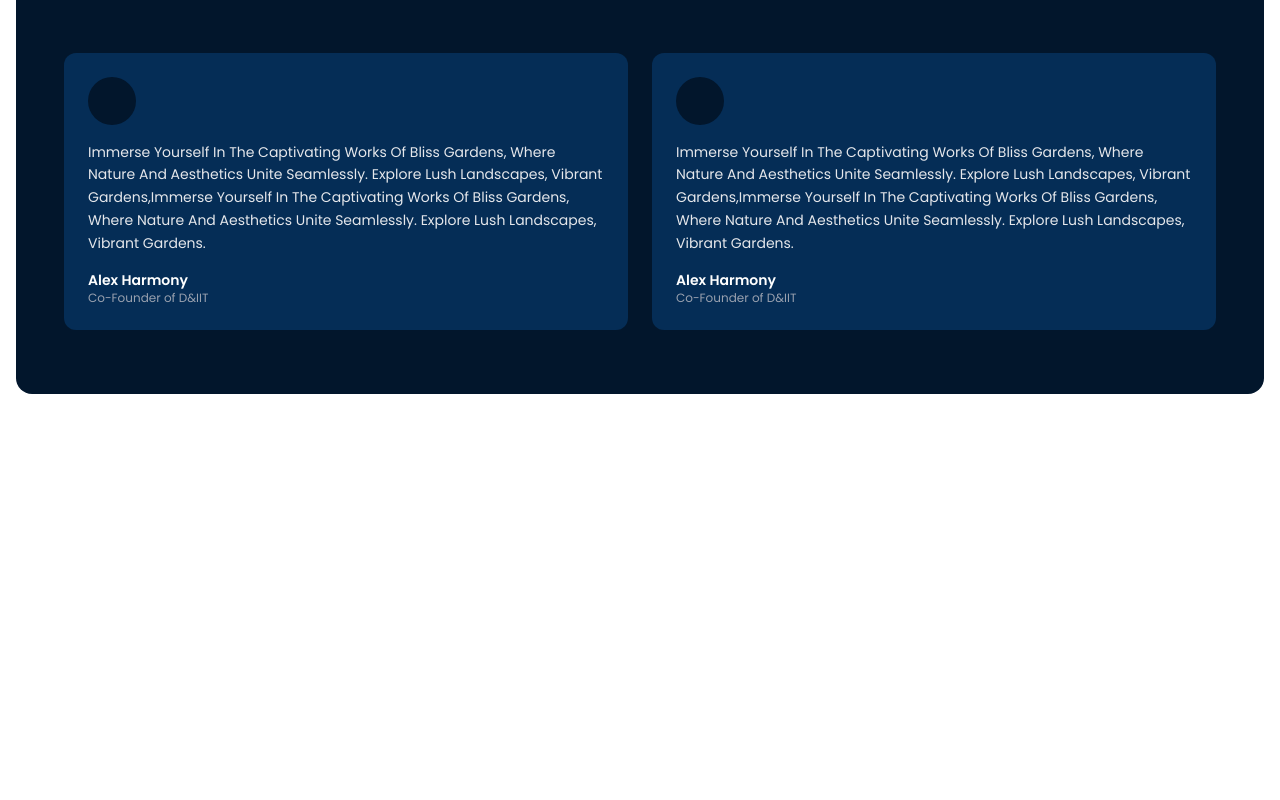
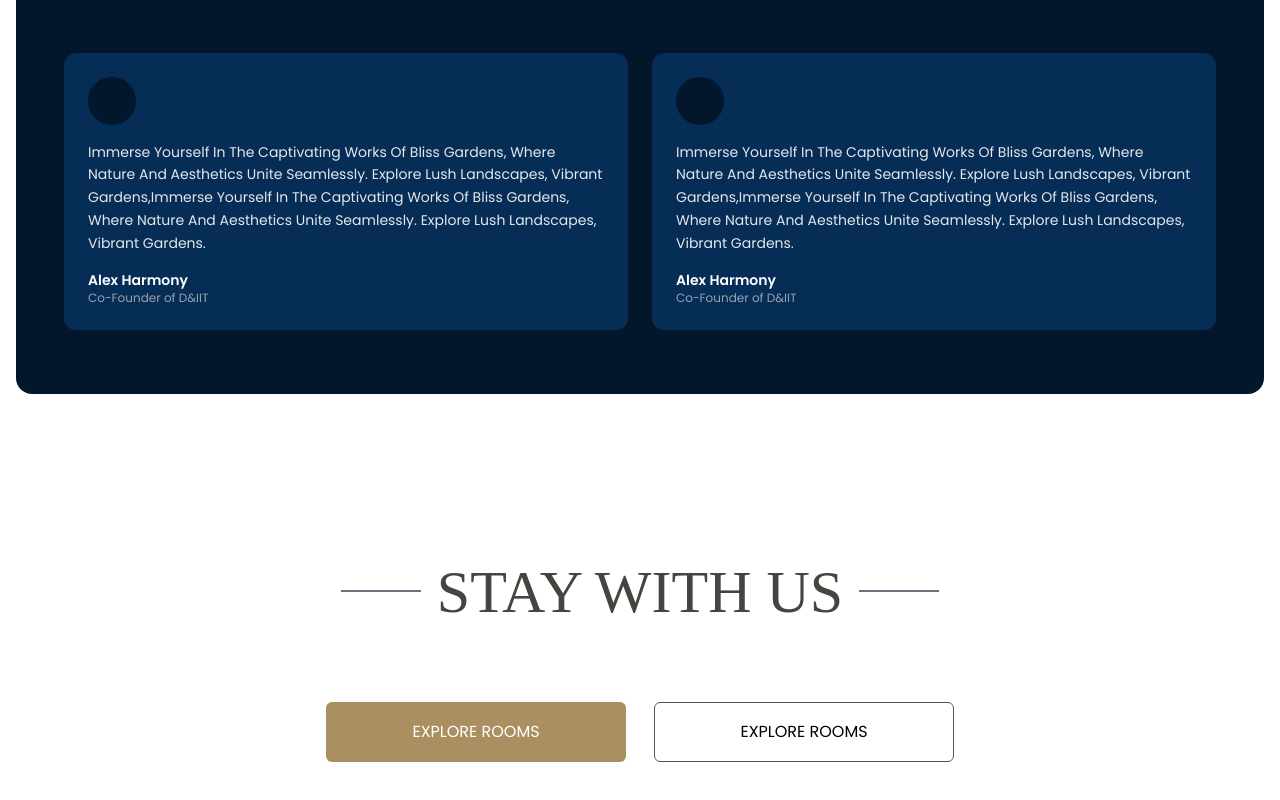
Before and after one commit to NAVIN0507/hotel, a Next.js app: page /about in a window 1280 px wide. Shown: the part 2855-3655 px from the top of the page. Before the commit the page ends 3345 px from the top, so only its background shows below. Built offline with nearby package versions, Linux system fonts and the light colour scheme; a web font is replaced by a local one.

Commit message:
Added contact section

```diff
--- a/app/about/page.tsx
+++ b/app/about/page.tsx
@@ -1,4 +1,5 @@
 import AboutCard from '@/components/About/AboutCard'
+import Contact from '@/components/About/Contact'
 import Hero from '@/components/About/Hero'
 import Story from '@/components/About/Story'
 import SpecialSection from '@/components/About/Team'
@@ -14,6 +15,7 @@ const page = () => {
     <AboutCard/>
     <SpecialSection/>
     <TestimonialsSection/>
+    <Contact/>
    </main>
    </>
   )
--- /dev/null
+++ b/components/About/Contact.tsx
@@ -0,0 +1,18 @@
+import React from 'react'
+
+const Contact = () => {
+  return (
+   <section className='mx-auto mt-32'>
+    <div className='flex flex-col gap-2 items-center justify-center'>
+        <h1 className='flex gap-2 text-6xl font-mono text-[#45443F]'> <div className="w-20 mt-7 hidden lg:block mr-2 h-0 border border-gray-500" /> STAY WITH US  <div className="w-20 mt-7 hidden lg:block ml-2 h-0 border border-gray-500" /></h1>
+    </div>
+
+    <div className='flex mt-20 md:flex-row flex-col gap-7'>
+        <button className='w-[300px] text-white h-[60px] cursor-pointer bg-[#AA9061] rounded-md'>EXPLORE ROOMS</button>
+        <button className='w-[300px] text-black h-[60px] border border-gray-600 cursor-pointer rounded-md'>EXPLORE ROOMS</button>
+    </div>
+   </section>
+  )
+}
+
+export default Contact
```
